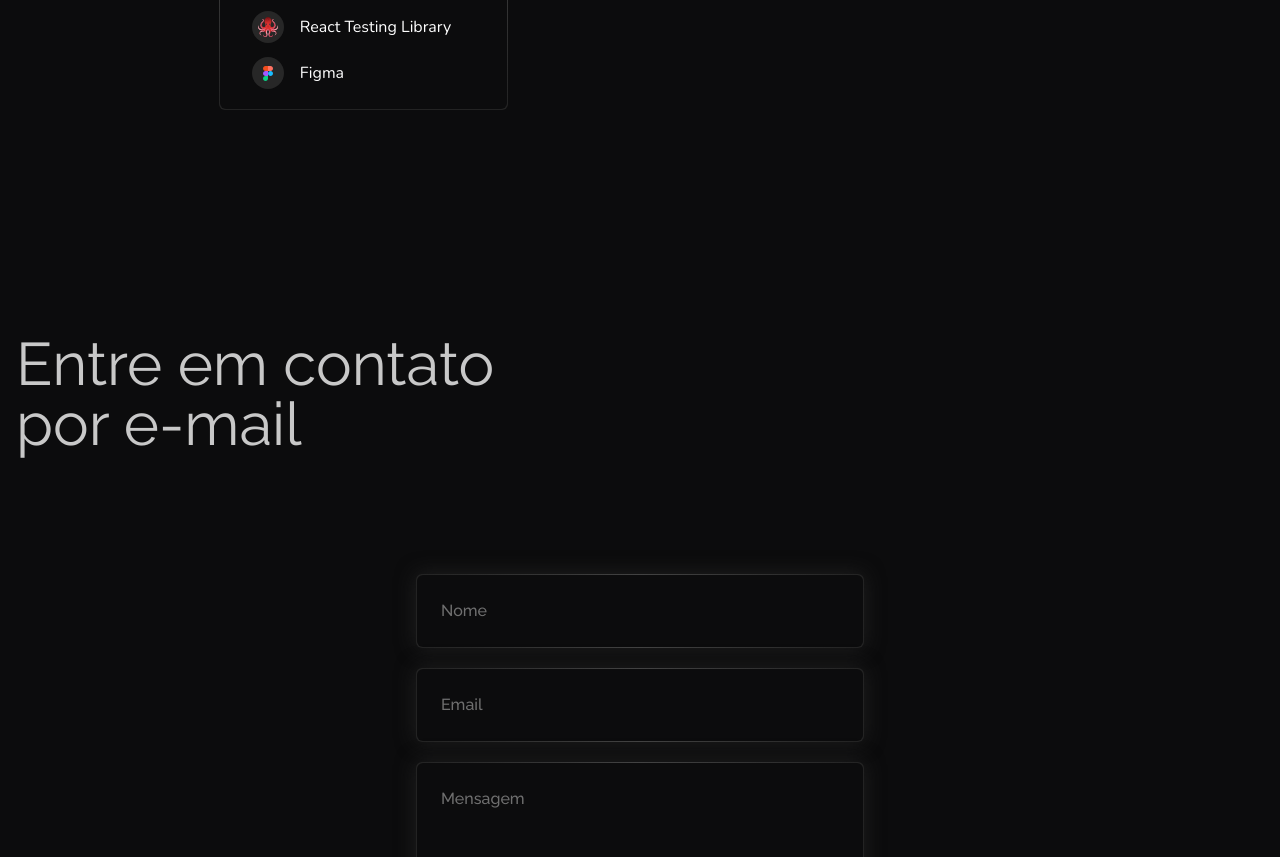
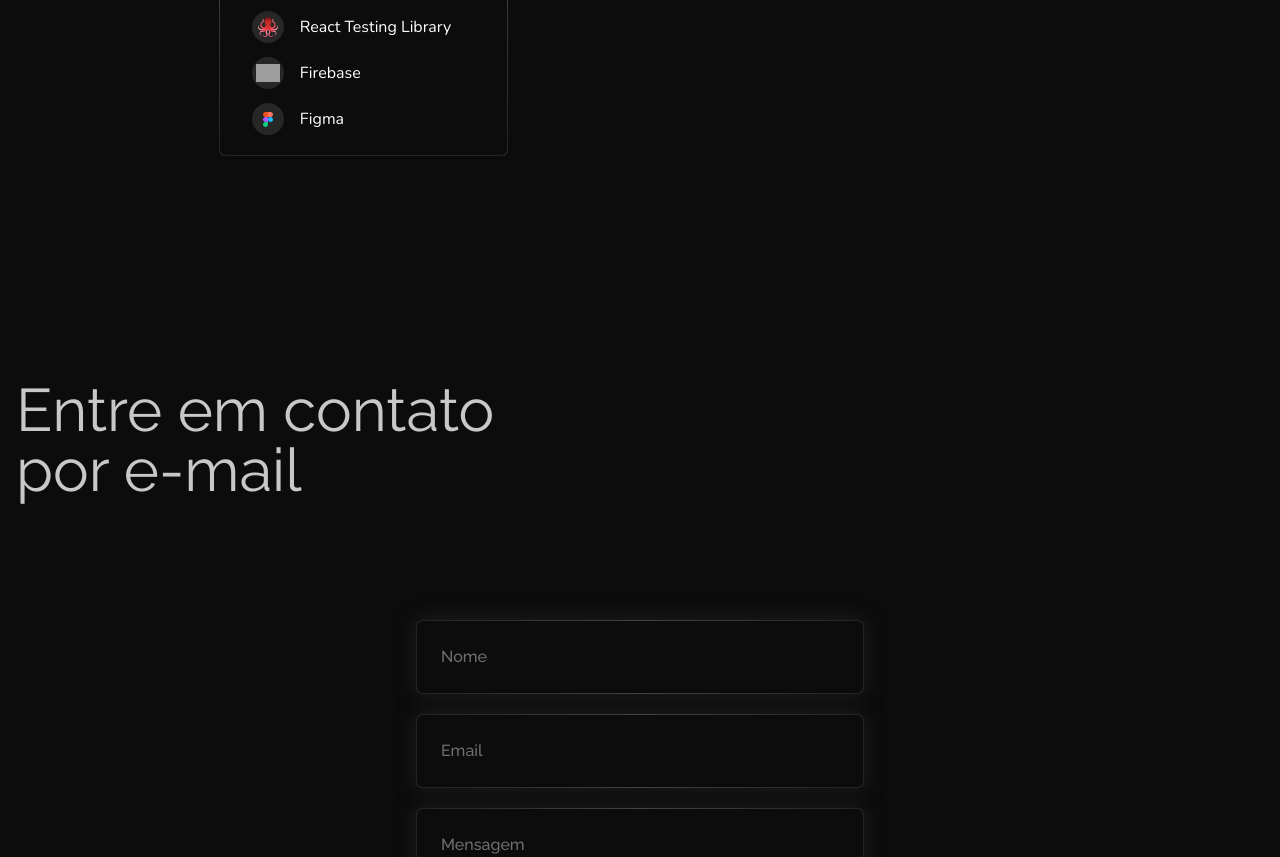
Before and after one commit to PedroHenriqueSampaioNovaes/portfolio, a website with bundled scripts: page src/index.html in a window 1280 px wide. Shown: the part 2224-3081 px from the top of the page. Built offline with nearby package versions, Linux system fonts and the light colour scheme; grey boxes are pictures that could not be loaded.

Commit message:
add new technology

```diff
--- a/src/index.html
+++ b/src/index.html
@@ -333,6 +333,12 @@
                 </li>
                 <li class="flex items-center gap-4">
                   <div class="size-8 bg-cinza-700 rounded-full flex items-center justify-center p-1">
+                    <img src="https://cdn.jsdelivr.net/gh/devicons/devicon@latest/icons/firebase/firebase-original.svg" alt="Firebase" />
+                  </div>
+                  Firebase
+                </li>
+                <li class="flex items-center gap-4">
+                  <div class="size-8 bg-cinza-700 rounded-full flex items-center justify-center p-1">
                     <img src="./img/technologies/figma.svg" alt="Figma">
                   </div>
                   Figma
```
